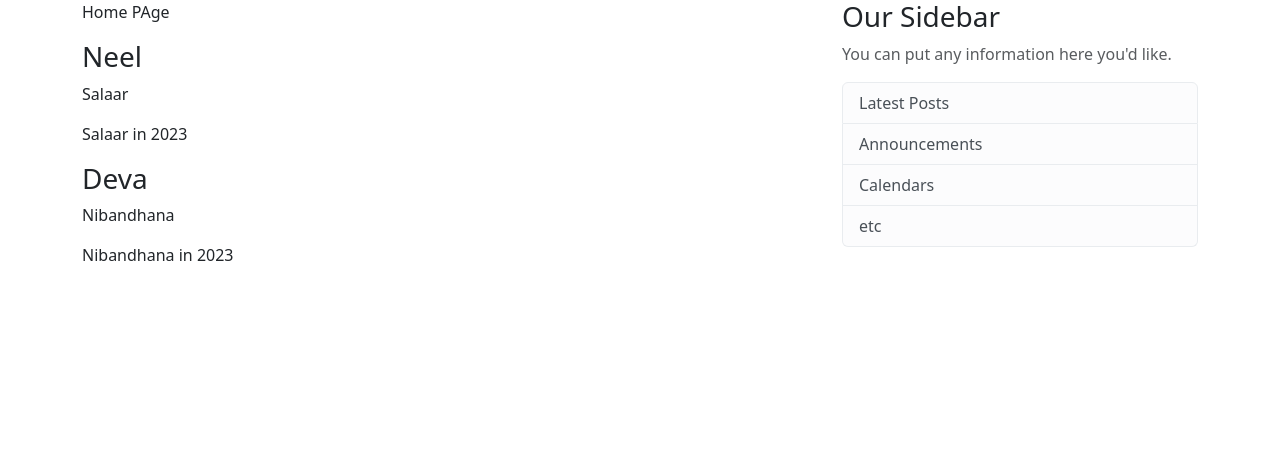
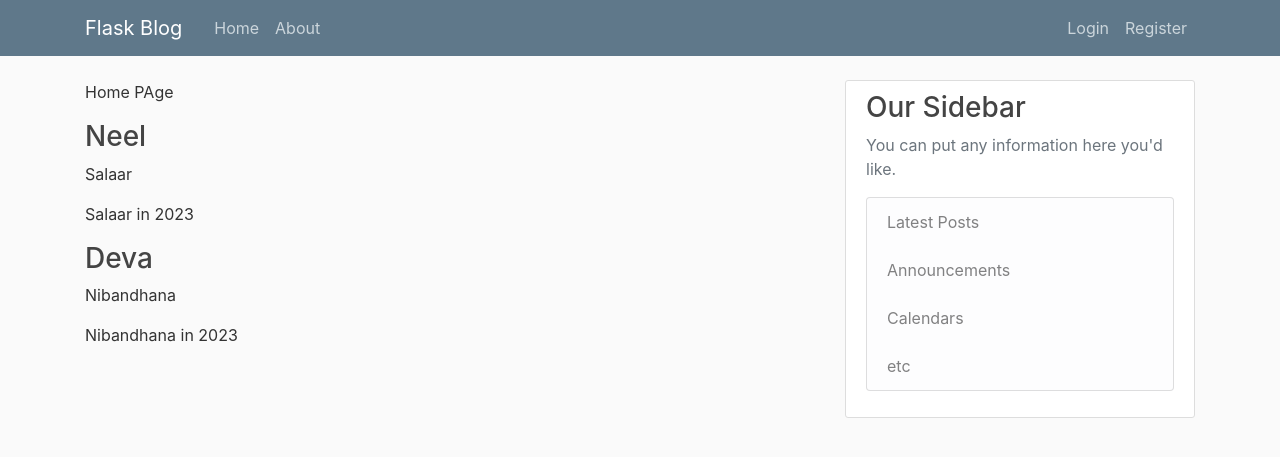
Before and after one commit to maniraj48/Flask-Blog, a Flask app: page / in a window 1280 px wide. Shown: the top 457 px of the page. Run offline with Flask 3, Linux system fonts and the light colour scheme; some libraries are stand-ins or nearby versions.

Commit message:
Add Bootstrap 4 and custom CSS for improved styling

```diff
--- a/flask_blog.py
+++ b/flask_blog.py
@@ -1,4 +1,4 @@
-from flask import Flask, render_template
+from flask import Flask, render_template, url_for
 
 app = Flask(__name__)
 posts = [
--- /dev/null
+++ b/static/main.css
@@ -0,0 +1,80 @@
+body {
+  background: #fafafa;
+  color: #333333;
+  margin-top: 5rem;
+}
+
+h1, h2, h3, h4, h5, h6 {
+  color: #444444;
+}
+
+.bg-steel {
+  background-color: #5f788a;
+}
+
+.site-header .navbar-nav .nav-link {
+  color: #cbd5db;
+}
+
+.site-header .navbar-nav .nav-link:hover {
+  color: #ffffff;
+}
+
+.site-header .navbar-nav .nav-link.active {
+  font-weight: 500;
+}
+
+.content-section {
+  background: #ffffff;
+  padding: 10px 20px;
+  border: 1px solid #dddddd;
+  border-radius: 3px;
+  margin-bottom: 20px;
+}
+
+.article-title {
+  color: #444444;
+}
+
+a.article-title:hover {
+  color: #428bca;
+  text-decoration: none;
+}
+
+.article-content {
+  white-space: pre-line;
+}
+
+.article-img {
+  height: 65px;
+  width: 65px;
+  margin-right: 16px;
+}
+
+.article-metadata {
+  padding-bottom: 1px;
+  margin-bottom: 4px;
+  border-bottom: 1px solid #e3e3e3
+}
+
+.article-metadata a:hover {
+  color: #333;
+  text-decoration: none;
+}
+
+.article-svg {
+  width: 25px;
+  height: 25px;
+  vertical-align: middle;
+}
+
+.account-img {
+  height: 125px;
+  width: 125px;
+  margin-right: 20px;
+  margin-bottom: 16px;
+}
+
+.account-heading {
+  font-size: 2.5rem;
+}
--- a/templates/layout.html
+++ b/templates/layout.html
@@ -5,7 +5,8 @@
         <meta charset="utf-8">
         <meta name="viewport" content="width=device-width, initial-scale=1">
         <link href="https://cdn.jsdelivr.net/npm/bootstrap@5.3.8/dist/css/bootstrap.min.css" rel="stylesheet" integrity="sha384-sRIl4kxILFvY47J16cr9ZwB07vP4J8+LH7qKQnuqkuIAvNWLzeN8tE5YBujZqJLB" crossorigin="anonymous">
-
+        <link rel="stylesheet" href="https://maxcdn.bootstrapcdn.com/bootstrap/4.0.0/css/bootstrap.min.css" integrity="sha384-Gn5384xqQ1aoWXA+058RXPxPg6fy4IWvTNh0E263XmFcJlSAwiGgFAW/dAiS6JXm" crossorigin="anonymous">
+        <link rel="stylesheet" type="text/css" href="{{ url_for('static',filename='main.css') }}">
 
         {% if title%}
         <title>Flask Blog -- {{title}}</title>
@@ -13,7 +14,7 @@
         <title> Flask Blog</title>
         {% endif %}
     </head>
-
+    <body>
         <header class="site-header">
             <nav class="navbar navbar-expand-md navbar-dark bg-steel fixed-top">
                 <div class="container">
@@ -35,7 +36,6 @@
                 </div>
             </nav>
         </header>
-    <body>
 
         <main role="main" class="container">
             <div class="row">
```
Lines whose indentation alone changed are shown as unchanged.
